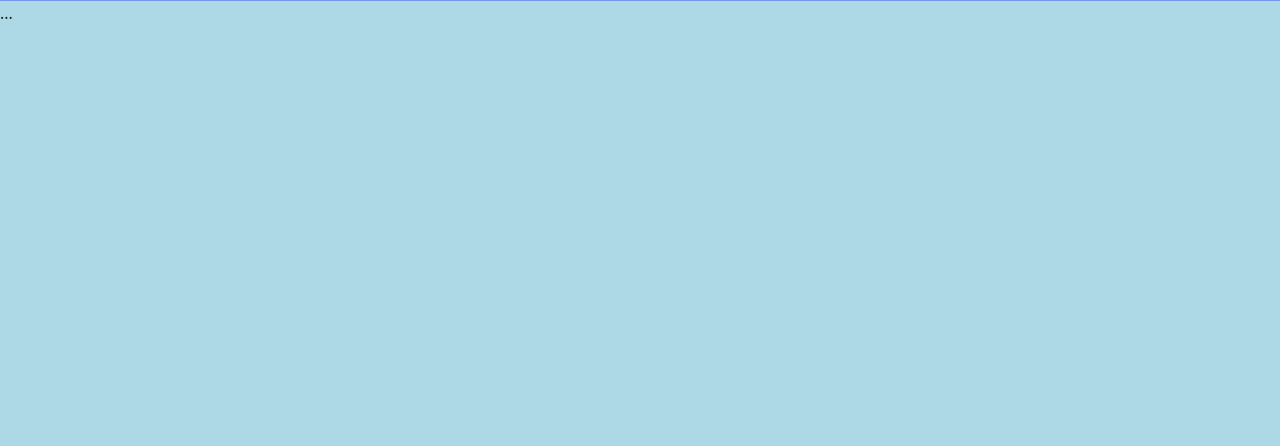
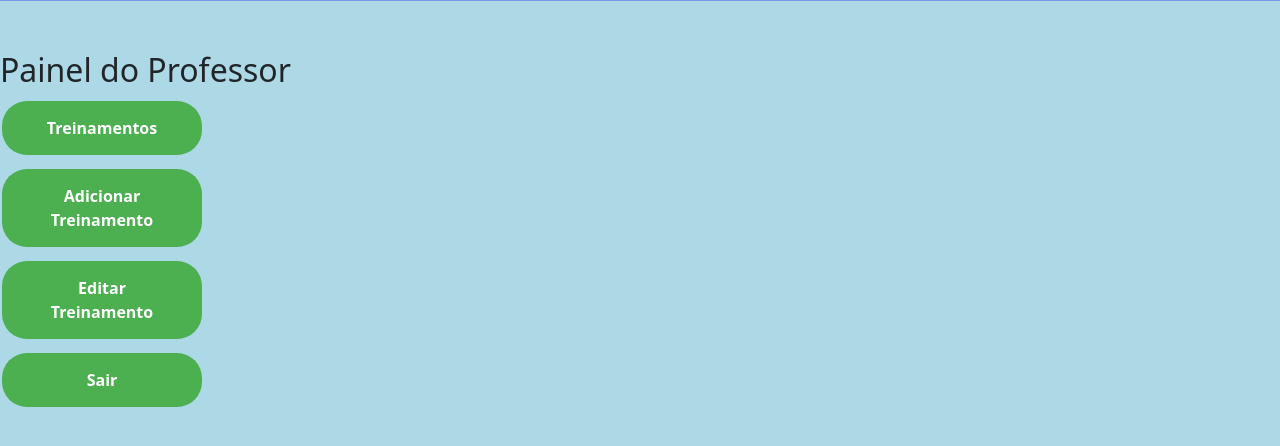
Before and after one commit to lucascomaru/hackataon, a Flask app: page /professor in a window 1280 px wide. Shown: the part 63-509 px from the top of the page. Run offline with Flask 3, Linux system fonts and the light colour scheme; some libraries are stand-ins or nearby versions.

Commit message:
Inserindo e ajustando botões nas páginas

```diff
--- a/static/main.css
+++ b/static/main.css
@@ -129,3 +129,54 @@ body {
 .half-width {
       width: 50% !important;
     }
+
+/* Estilo dos botões das páginas  */
+.professor-content-container {
+  position: absolute;
+  top: 50%;
+  left: 0;
+  transform: translateY(-50%);
+}
+
+.left-sidebar {
+  display: flex;
+  flex-direction: column;
+  align-items: flex-start;
+  margin-top: 50px;
+}
+
+.left-sidebar button {
+  width: 200px;
+  margin-bottom: 10px;
+  border-radius: 25px;
+  background-color: #4CAF50;
+  color: white;
+  font-size: 16px;
+  font-weight: bold;
+  border: none;
+  padding: 15px 32px;
+  text-decoration: none;
+  text-align: center;
+  cursor: pointer;
+  transition: 0.5s;
+}
+
+.left-sidebar button:hover {
+  background-color: #3e8e41;
+}
+
+.sair {
+  background-color: #f44336;
+}
+
+.adicionar-treinamento {
+  background-color: #4CAF50;
+}
+
+.editar-treinamento {
+  background-color: #4CAF50;
+}
+
+.adicionar-colaborador {
+  background-color: #4CAF50;
+}
--- a/templates/colaborador.html
+++ b/templates/colaborador.html
@@ -5,4 +5,8 @@
 {% endblock %}
 
 {% block content %}
-{% endblock %}>
+  <div class="left-sidebar">
+    <button class="button treinamentos">Treinamentos</button>
+    <button class="button sair">Sair</button>
+  </div>
+{% endblock %}
--- a/templates/navbar.html
+++ b/templates/navbar.html
@@ -9,5 +9,5 @@
 
   {% block body %}
   {% endblock %}
-  ...
+
 </body>
--- a/templates/professor.html
+++ b/templates/professor.html
@@ -5,4 +5,11 @@
 {% endblock %}
 
 {% block content %}
+  <div class="left-sidebar">
+    <h2>Painel do Professor</h2>
+    <button class="button treinamentos">Treinamentos</button>
+    <button class="button adicionar-treinamento">Adicionar Treinamento</button>
+    <button class="button editar-treinamento">Editar Treinamento</button>
+    <button class="button sair">Sair</button>
+  </div>
 {% endblock %}
```
Also changed, not shown: templates/rh.html (+8 -1 lines).
